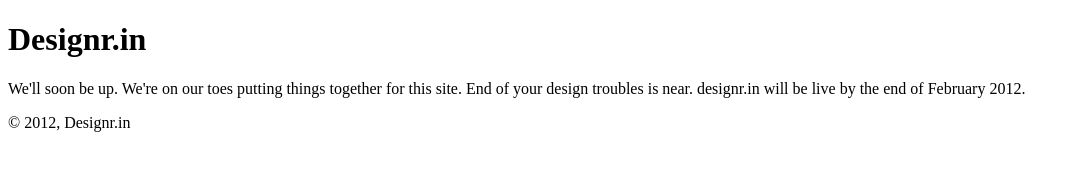
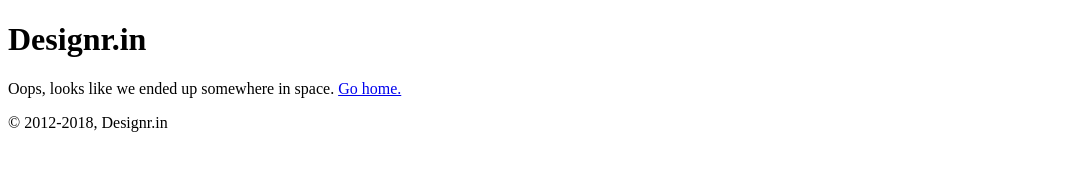
Before and after one commit to designr/website, a plain HTML site: page index.html in a window 1280 px wide. Shown: the whole page, without its empty margins (0-1080 px from the left). Drawn offline with Linux system fonts and the light colour scheme.

Commit message:
Update the blank page that shouldn't be hosted
This is here just for archival. I have no use of this page
any more.

```diff
--- a/index.html
+++ b/index.html
@@ -7,9 +7,10 @@
 	</head>
 	<body>
 		<h1>Designr.in</h1>
-		<p>We'll soon be up. We're on our toes putting things together for this site. End of your design troubles is near. designr.in will be live by the end of February 2012.</p>
+		<p>Oops, looks like we ended up somewhere in space.
+    <a href="http://designr.in">Go home.</a></p>
 		<div>
-			&copy; 2012, Designr.in
+			&copy; 2012-2018, Designr.in
 		</div>
 	</body>
 </html>
```
